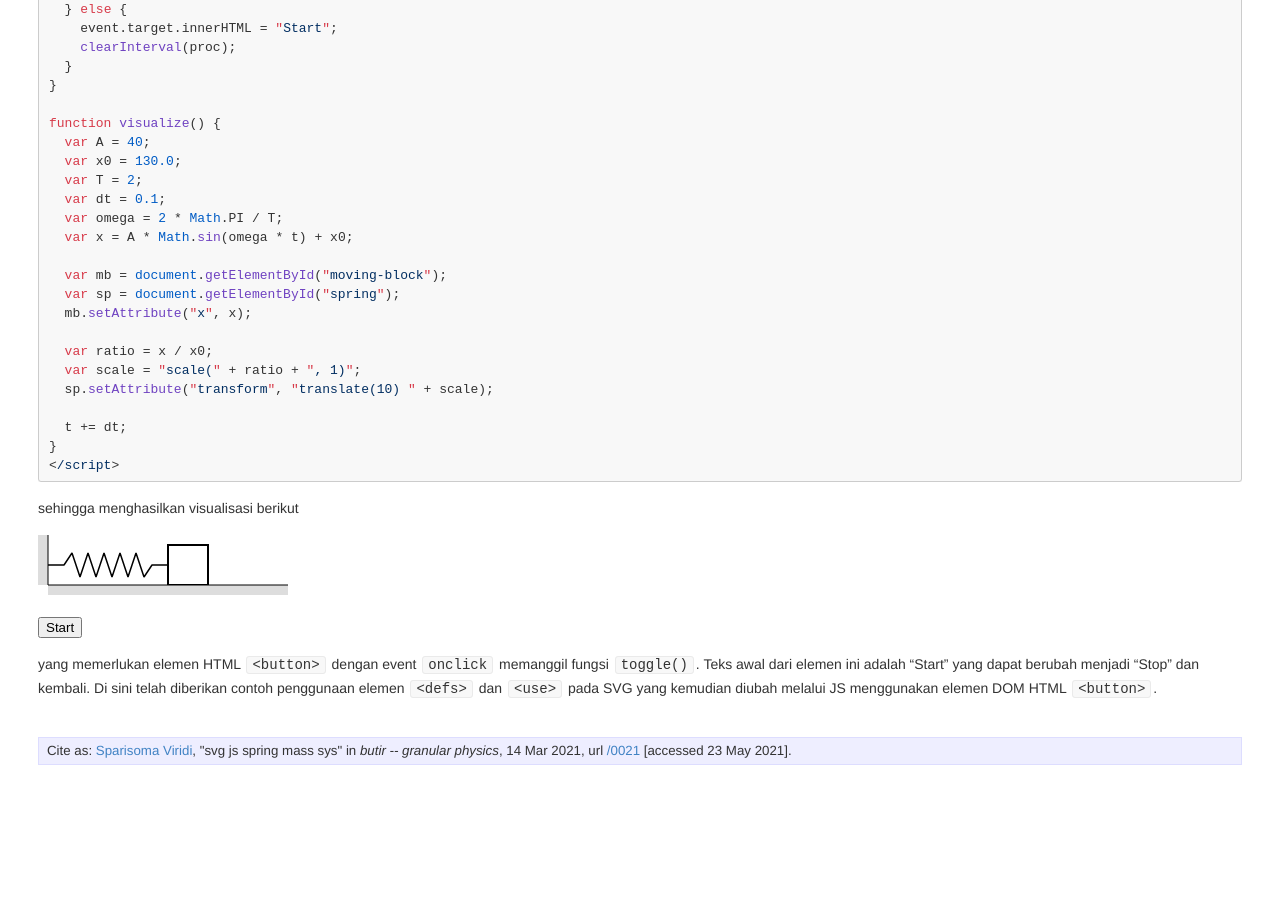
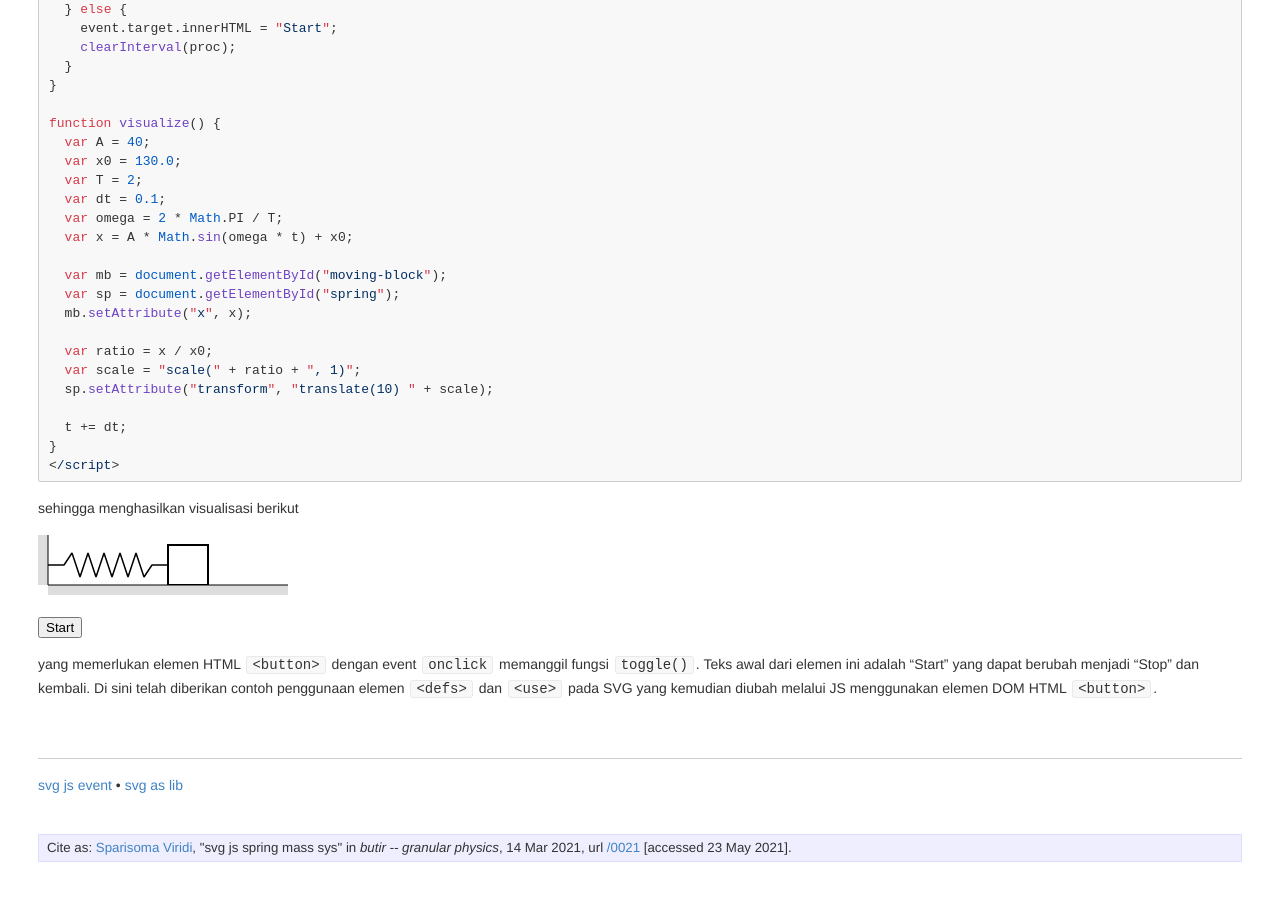
Before and after one commit to dudung/butir, a Jekyll site: the page built from _posts/0/02/2021-03-14-svg-js-spring-mass-sys.md, in a window 1280 px wide and 900 px high, scrolled down 1095 px. Built offline with Jekyll 4.4.1, drawn with Linux system fonts in a browser that asks for light colours; before the commit the page ends 1898 px from its top, so only the background shows below that.

Commit message:
int link++

```diff
--- a/_posts/0/02/2021-03-14-svg-js-spring-mass-sys.md
+++ b/_posts/0/02/2021-03-14-svg-js-spring-mass-sys.md
@@ -1,7 +1,7 @@
 ---
 layout: butir
 authors: [viridi]
-title: "svg js spring mass sys"
+title: svg js spring mass sys
 pid: '0021'
 mathjax: false
 chartjs: false
@@ -212,3 +212,8 @@ Penulisan elemen `<button>` yang tepat untuk contoh yang diberikan pada saat awa
 
 <!--use xlink:href="#h-spring" x="10" y="28" class="black-outline" transform="translate(10) scale(0.5, 1) translate(-10)" /-->
 {% endcomment %}
+
+
+## &nbsp;
+[svg js event](0020) &bull;
+[svg as lib](0022)
```
